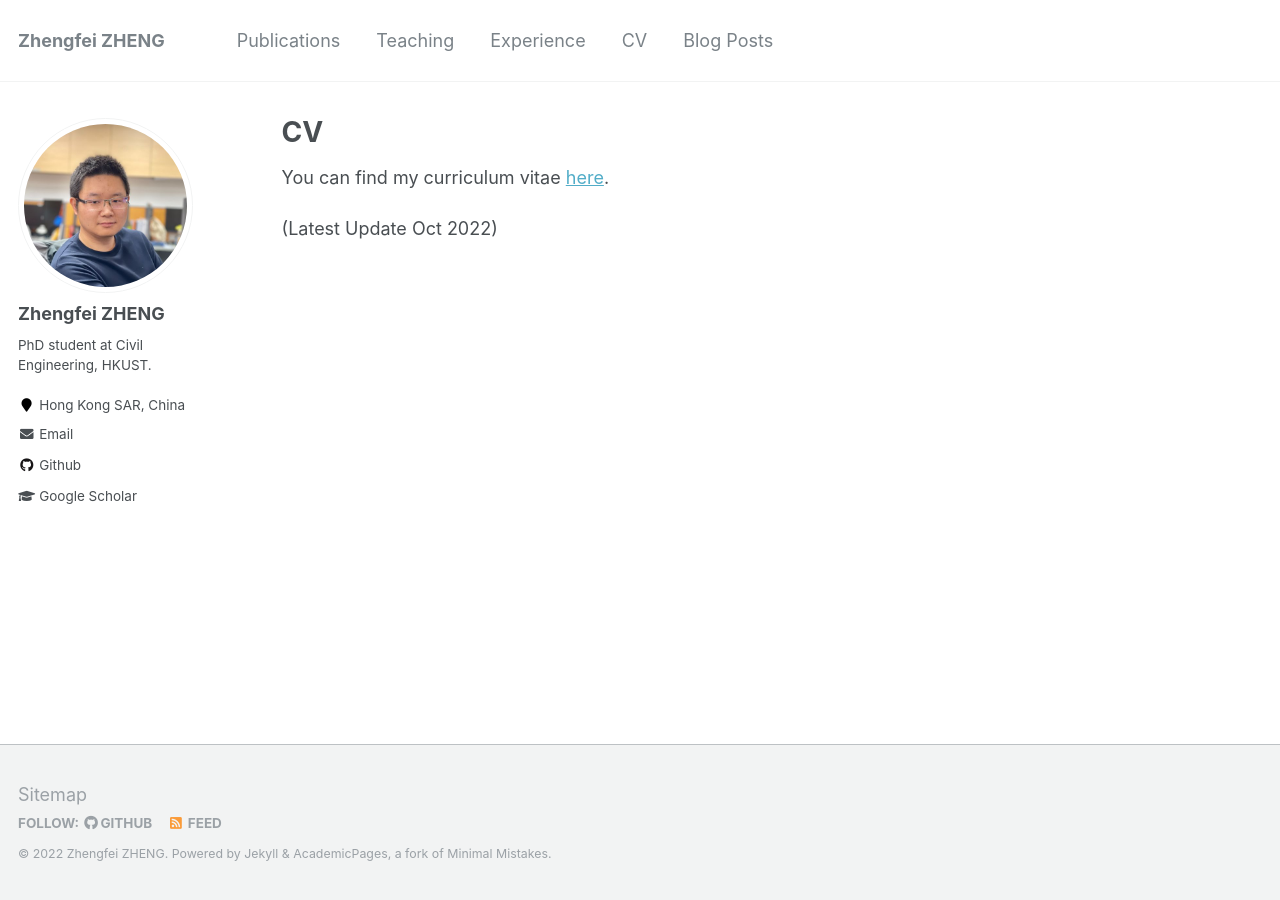
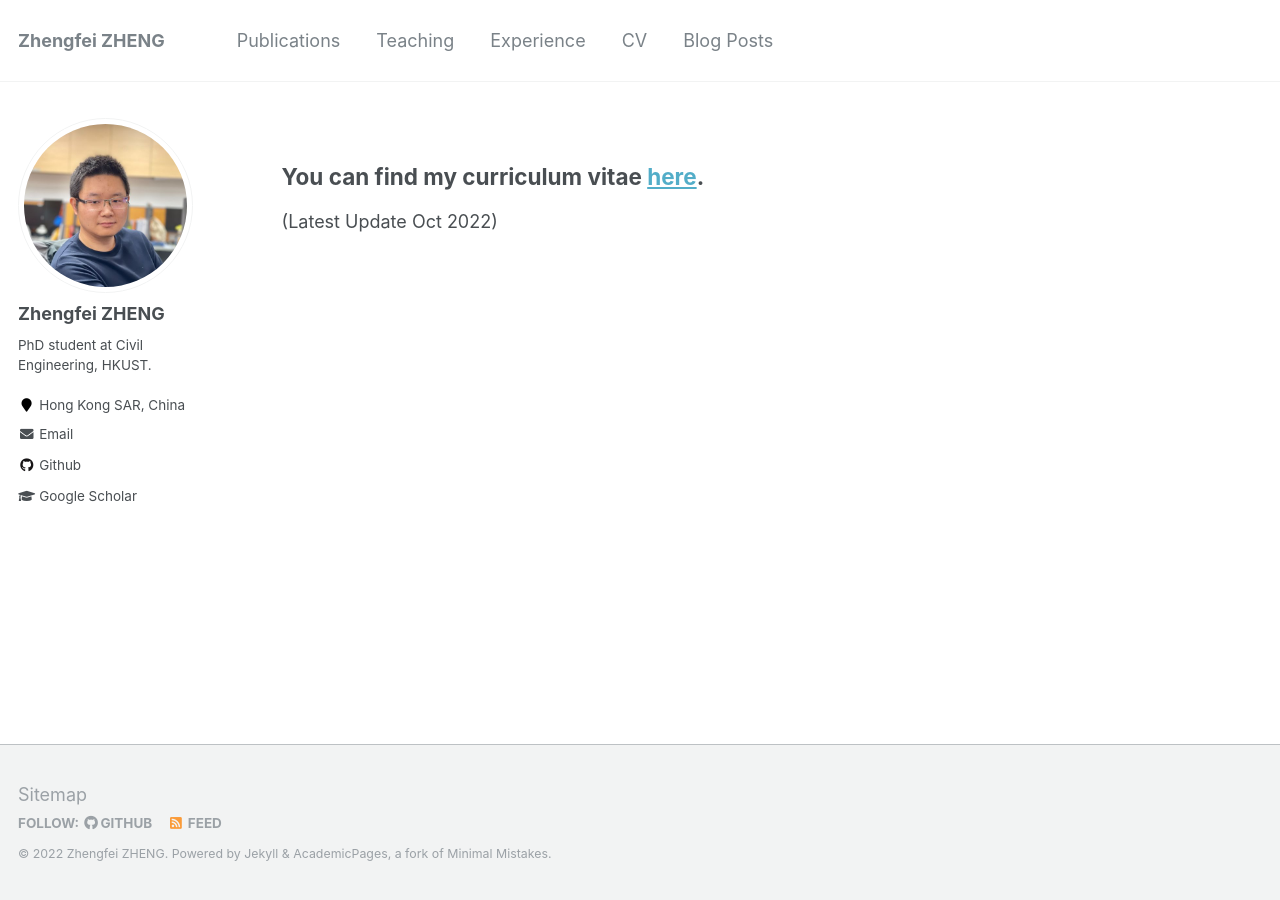
Before and after one commit to zf-z/zf-z.github.io, a Jekyll site: the page built from _pages/cv.md, in a window 1280 px wide. Built offline with Jekyll 4.4.1, drawn with Linux system fonts in a browser that asks for light colours.

Commit message:
Update cv.md

```diff
--- a/_pages/cv.md
+++ b/_pages/cv.md
@@ -1,6 +1,6 @@
 ---
 layout: archive
-title: "CV"
+title: null
 permalink: /cv/
 author_profile: true
 redirect_from:
@@ -9,6 +9,6 @@ redirect_from:
 
 {% include base_path %}
 
-You can find my curriculum vitae [here](https://zf-z.github.io/files/CV-Zhengfei-2022-Oct.pdf).
+## You can find my curriculum vitae [here](https://zf-z.github.io/files/CV-Zhengfei-2022-Oct.pdf).
 
 (Latest Update Oct 2022)
```
